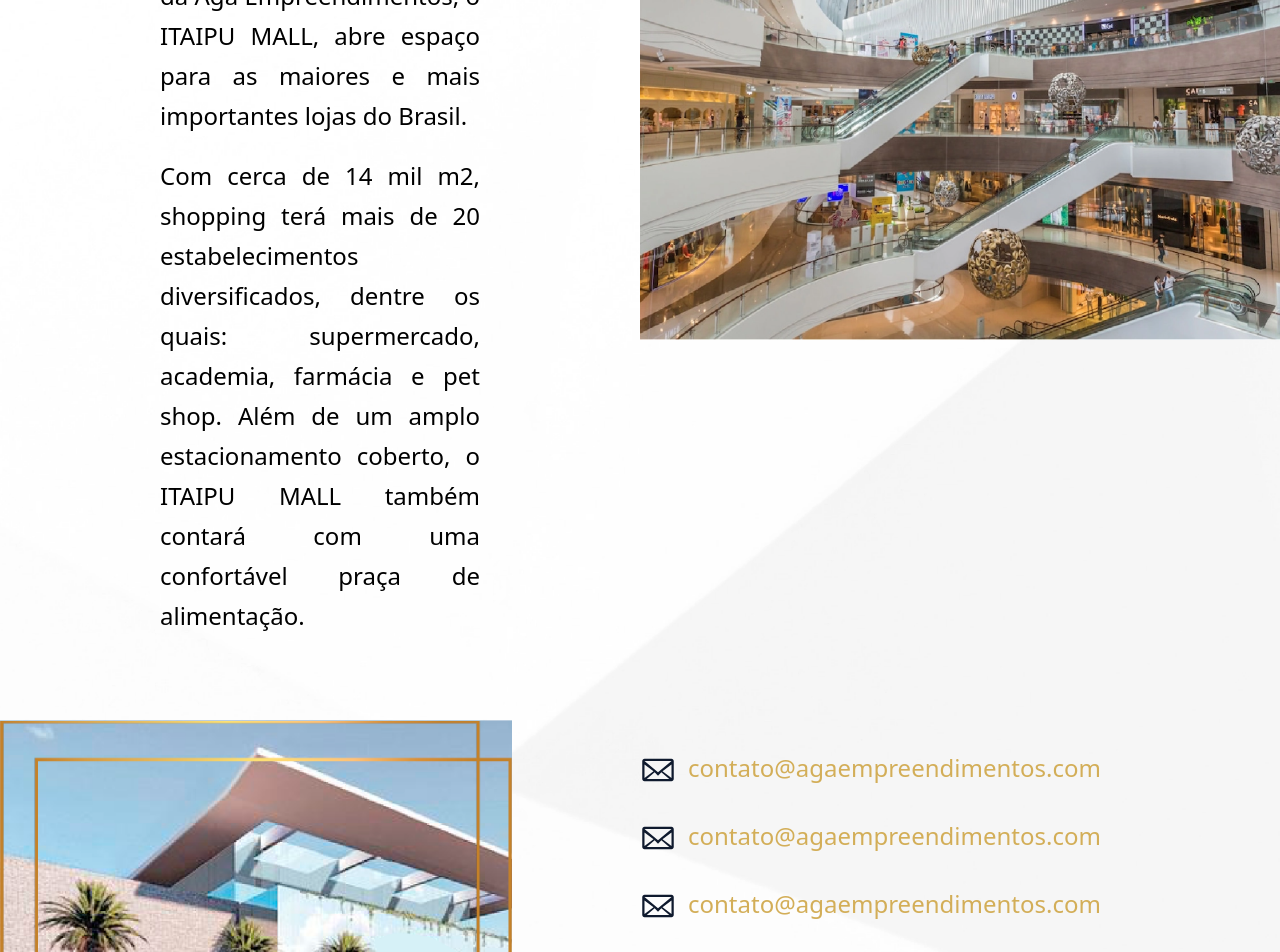
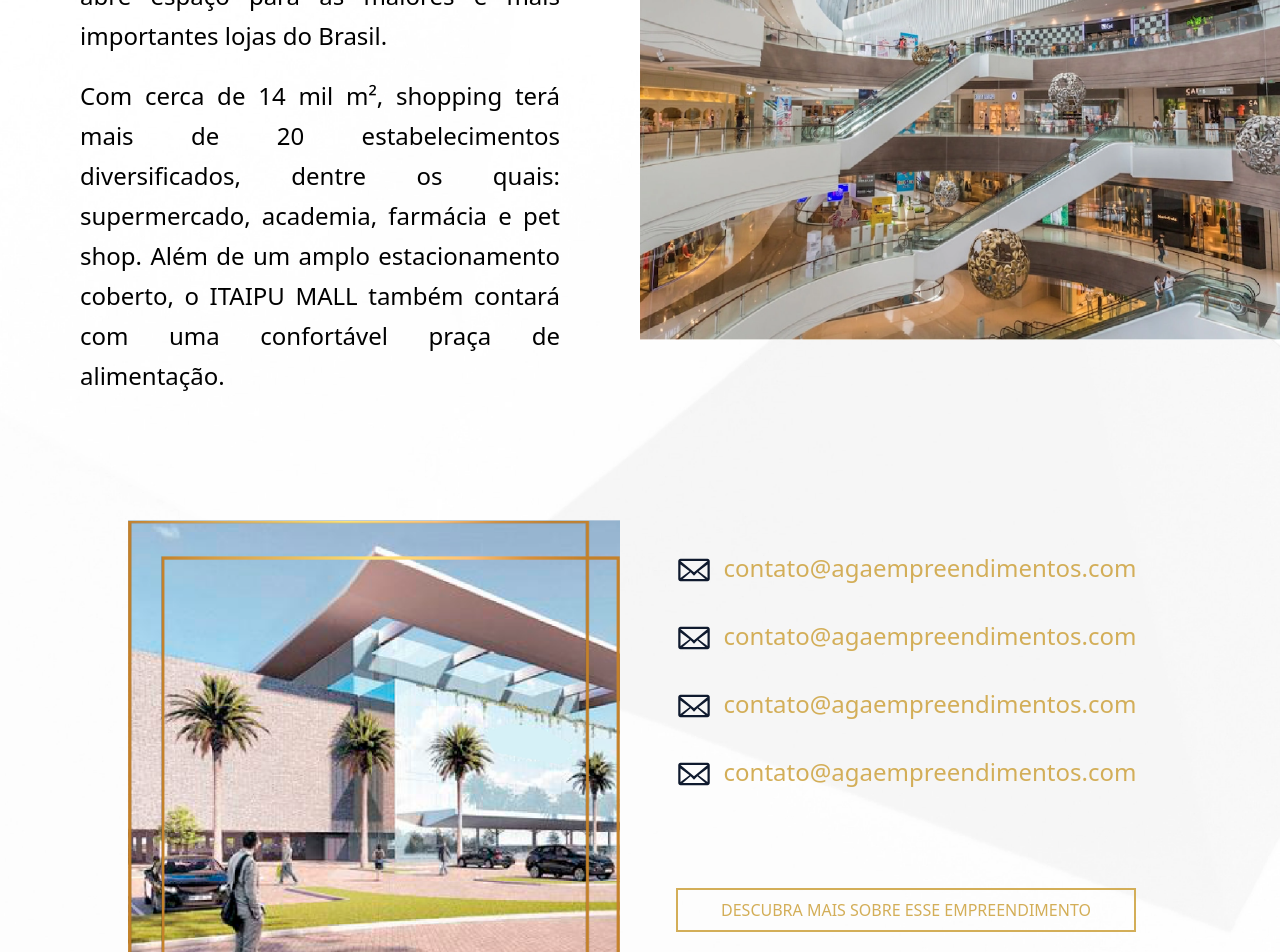
Before and after one commit to Grupo-Hp/aga-2.0, a Next.js app: page / in a window 1280 px wide. Shown: the part 1080-2032 px from the top of the page. Built offline with nearby package versions, Linux system fonts and the light colour scheme; no server answers.

Commit message:
portfólio responsivél

```diff
--- a/components/Footer.jsx
+++ b/components/Footer.jsx
@@ -70,7 +70,7 @@ export default function Footer() {
                                     smooth={true}
                                     offset={50}
                                     duration={1000}
-                                    className={`cursor-pointer`}
+                                    className={`cursor-pointer hidden sm:flex`}
                                 ><li><GoMail className={`text-secondary-10 text-2xl`} />&ensp;contato@agaempreendimentos.com</li></Link>
                                 <li><BiMap className={`text-secondary-10 text-4xl`} />&ensp;Rua Miguel de Frias, 77 - Sala 1601, Niterói/RJ</li>
                             </ul>
--- a/components/Header.jsx
+++ b/components/Header.jsx
@@ -10,7 +10,7 @@ export default function Header() {
                         <Image src="/images/AGA_site_12.png" width="576" height="505" alt="Imagem ilustrativa" />
                     </div>
                     <div className="col-span-2 lg:col-span-1 flex items-center order-1 md:order-2">
-                        <h1 className='text-white text-6xl font-light max-w-sm text-center lg:text-left'>REQUINTE E SOFISTICAÇÃO EM FORMA DE TRAÇOS</h1>
+                        <h1 className='text-white text-5xl sm:text-6xl font-light max-w-sm text-center lg:text-left'>REQUINTE E SOFISTICAÇÃO EM FORMA DE TRAÇOS</h1>
                     </div>
                 </div>
             </div>
--- a/components/ItaipuMall.jsx
+++ b/components/ItaipuMall.jsx
@@ -7,26 +7,30 @@ export default function ItaipuMall() {
     return (
         <div className={`${styles.quemSomos}`}>
             <div className="grid grid-cols-2">
-                <div className="col-span-1 w-2/4 m-auto">
+                <div className="col-span-2 xl:col-span-1 w-3/4 xl:w-3/4 2xl:w-2/4 m-auto py-10">
                     <h2 className={`text-secondary-10 uppercase text-3xl mb-10 font-semibold ${styles.footer}`}>itaípu mall</h2>
                     <p className='text-2xl text-justify font-light leading-10'>
                         Requinte e luxo transformados em arquitetura. Localizado em uma das áreas mais nobres de Niterói, o novo projeto da Agá Empreendimentos, o ITAIPU MALL, abre espaço para as maiores e mais importantes lojas do Brasil.
                     </p>
-                    <p className='text-2xl text-justify font-light py-5 leading-10'>
-                        Com cerca de 14 mil m2, shopping terá mais de 20 estabelecimentos diversificados, dentre os quais: supermercado, academia, farmácia e pet shop. Além de um amplo estacionamento coberto, o ITAIPU MALL também contará com uma confortável praça de alimentação.
+                    <p className='hidden lg:flex text-2xl text-justify font-light py-5 leading-10'>
+                        Com cerca de 14 mil m², shopping terá mais de 20 estabelecimentos diversificados, dentre os quais: supermercado, academia, farmácia e pet shop. Além de um amplo estacionamento coberto, o ITAIPU MALL também contará com uma confortável praça de alimentação.
                     </p>
                 </div>
-                <div className="col-span-1" id='portfolio'>
+                <div className="hidden xl:block col-span-1" id='portfolio'>
                     <Image src="/images/itaipu1.png" layout='responsive' width={100} height={100} alt="Imagem ilustrativa" />
                 </div>
             </div>
-            <div className="grid grid-cols-2 container mx-auto py-16">
-                <div className="col-span-1 max-w-lg">
-                    <Image src="/images/itaipu2.png" layout='responsive' width={100} height={100} alt="Imagem ilustrativa" />
-
+            <div className="grid grid-cols-2 gap-10 w-4/5 mx-auto py-16">
+                <div className="col-span-2 xl:col-span-1">
+                    <div className="max-w-lg mx-auto">
+                        <Image src="/images/itaipu2.png" layout='responsive' width={100} height={100} alt="Imagem ilustrativa" />
+                    </div>
+                    <p className='lg:hidden text-2xl text-justify font-light py-5 leading-10'>
+                        Com cerca de 14 mil m², shopping terá mais de 20 estabelecimentos diversificados, dentre os quais: supermercado, academia, farmácia e pet shop. Além de um amplo estacionamento coberto, o ITAIPU MALL também contará com uma confortável praça de alimentação.
+                    </p>
                 </div>
-                <div className="col-span-1">
-                    <ul className='text-2xl'>
+                <div className="col-span-2 xl:col-span-1 mx-auto">
+                    <ul className='sm:text-2xl'>
                         <li className='text-secondary-20 flex mt-8'><GoMail className={`text-primary-10 text-4xl`} />&ensp;contato@agaempreendimentos.com</li>
                         <li className='text-secondary-20 flex mt-8'><GoMail className={`text-primary-10 text-4xl`} />&ensp;contato@agaempreendimentos.com</li>
                         <li className='text-secondary-20 flex mt-8'><GoMail className={`text-primary-10 text-4xl`} />&ensp;contato@agaempreendimentos.com</li>
--- a/components/Nav.jsx
+++ b/components/Nav.jsx
@@ -125,7 +125,7 @@ export default function Nav() {
                                     duration={1000}
                                     className=" cursor-pointer hover:bg-secondary-10 text-white block px-3 py-2 text-base font-medium"
                                 >
-                                    Portfólio
+                                    portfólio
                                 </Link>
                                 <Link
 
```
